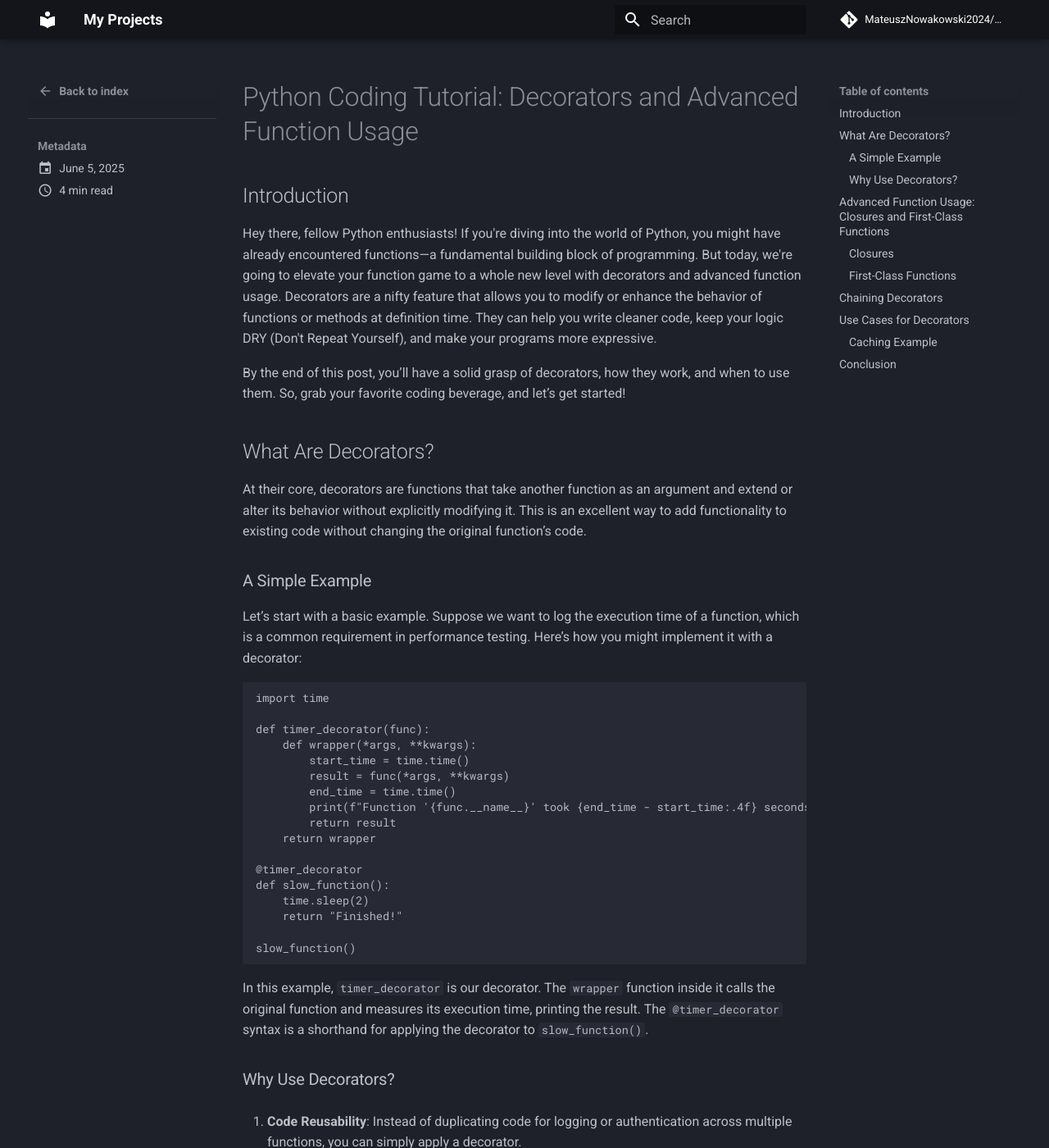
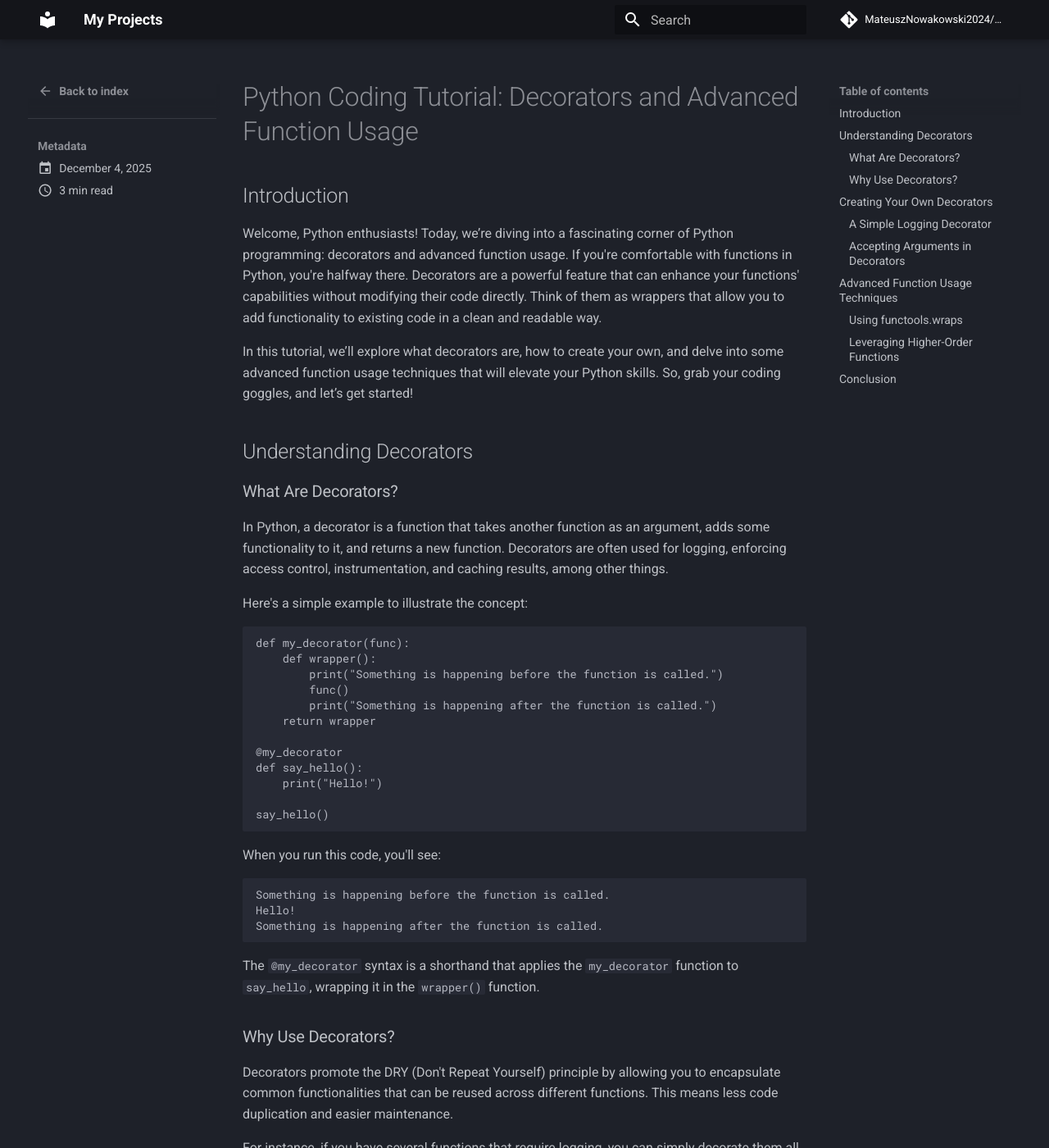
Before and after one commit to MateuszNowakowski2024/ds_ai_portfolio, an MkDocs documentation site: the page built from docs/blog/posts/python-coding-tutorial-decorators-and-advanced-function-usage.md, in a window 1280 px wide and 1400 px high. Shown: the whole window at 82% size. Built offline with MkDocs 1.6.1 and Material for MkDocs 9.7.7, drawn with Linux system fonts in a browser that asks for light colours; comment, search, counter and statistics services are not loaded; some of the changed text lies outside the part shown.

Commit message:
Automated blog post - 2025-12-04

````diff
--- a/docs/blog/posts/python-coding-tutorial-decorators-and-advanced-function-usage.md
+++ b/docs/blog/posts/python-coding-tutorial-decorators-and-advanced-function-usage.md
@@ -7,138 +7,146 @@ title: 'Python Coding Tutorial: Decorators and Advanced Function Usage'
 
 ## Introduction
 
-Hey there, fellow Python enthusiasts! If you're diving into the world of Python, you might have already encountered functions—a fundamental building block of programming. But today, we're going to elevate your function game to a whole new level with decorators and advanced function usage. Decorators are a nifty feature that allows you to modify or enhance the behavior of functions or methods at definition time. They can help you write cleaner code, keep your logic DRY (Don't Repeat Yourself), and make your programs more expressive.
+Welcome, Python enthusiasts! Today, we’re diving into a fascinating corner of Python programming: decorators and advanced function usage. If you're comfortable with functions in Python, you're halfway there. Decorators are a powerful feature that can enhance your functions' capabilities without modifying their code directly. Think of them as wrappers that allow you to add functionality to existing code in a clean and readable way.
 
 <!-- more -->
-By the end of this post, you’ll have a solid grasp of decorators, how they work, and when to use them. So, grab your favorite coding beverage, and let’s get started!
+In this tutorial, we’ll explore what decorators are, how to create your own, and delve into some advanced function usage techniques that will elevate your Python skills. So, grab your coding goggles, and let’s get started!
 
-## What Are Decorators?
+## Understanding Decorators
 
-At their core, decorators are functions that take another function as an argument and extend or alter its behavior without explicitly modifying it. This is an excellent way to add functionality to existing code without changing the original function’s code.
+### What Are Decorators?
 
-### A Simple Example
+In Python, a decorator is a function that takes another function as an argument, adds some functionality to it, and returns a new function. Decorators are often used for logging, enforcing access control, instrumentation, and caching results, among other things.
 
-Let’s start with a basic example. Suppose we want to log the execution time of a function, which is a common requirement in performance testing. Here’s how you might implement it with a decorator:
+Here's a simple example to illustrate the concept:
+
+```python
+def my_decorator(func):
+    def wrapper():
+        print("Something is happening before the function is called.")
+        func()
+        print("Something is happening after the function is called.")
+    return wrapper
+
+@my_decorator
+def say_hello():
+    print("Hello!")
+
+say_hello()
+```
+
+When you run this code, you'll see:
+
+```
+Something is happening before the function is called.
+Hello!
+Something is happening after the function is called.
+```
+
+The `@my_decorator` syntax is a shorthand that applies the `my_decorator` function to `say_hello`, wrapping it in the `wrapper()` function.
+
+### Why Use Decorators?
+
+Decorators promote the DRY (Don't Repeat Yourself) principle by allowing you to encapsulate common functionalities that can be reused across different functions. This means less code duplication and easier maintenance.
+
+For instance, if you have several functions that require logging, you can simply decorate them all with a logging decorator instead of adding logging code to each function individually.
+
+## Creating Your Own Decorators
+
+### A Simple Logging Decorator
+
+Let’s create a decorator that logs the execution time of a function. This can be particularly useful for performance monitoring.
 
 ```python
 import time
 
-def timer_decorator(func):
+def log_execution_time(func):
     def wrapper(*args, **kwargs):
         start_time = time.time()
         result = func(*args, **kwargs)
         end_time = time.time()
-        print(f"Function '{func.__name__}' took {end_time - start_time:.4f} seconds to execute.")
+        execution_time = end_time - start_time
+        print(f"{func.__name__} executed in {execution_time:.4f} seconds")
         return result
     return wrapper
 
-@timer_decorator
-def slow_function():
-    time.sleep(2)
-    return "Finished!"
+@log_execution_time
+def example_function(n):
+    time.sleep(n)
 
-slow_function()
+example_function(2)
 ```
 
-In this example, `timer_decorator` is our decorator. The `wrapper` function inside it calls the original function and measures its execution time, printing the result. The `@timer_decorator` syntax is a shorthand for applying the decorator to `slow_function()`.
+When you run this code, it will log how long `example_function` takes to execute. This is a practical example of how decorators can be used to enhance functionality without cluttering your core logic.
 
-### Why Use Decorators?
+### Accepting Arguments in Decorators
 
-1. **Code Reusability**: Instead of duplicating code for logging or authentication across multiple functions, you can simply apply a decorator.
-
-2. **Separation of Concerns**: Keeping your core logic clean while handling cross-cutting concerns (like logging or access control) separately.
-
-3. **Enhanced Readability**: By abstracting behavior into decorators, your code becomes cleaner and easier to understand.
-
-## Advanced Function Usage: Closures and First-Class Functions
-
-To fully appreciate decorators, it helps to understand closures and first-class functions in Python.
-
-### Closures
-
-A closure is a nested function that remembers the values of its enclosing scope even after the outer function has finished executing. Here’s a simple example:
+Sometimes, you may want your decorators to accept arguments. This requires an extra level of nesting. Here’s how you can create a decorator that accepts parameters:
 
 ```python
-def outer_function(msg):
-    def inner_function():
-        print(msg)
-    return inner_function
+def repeat(num_times):
+    def decorator_repeat(func):
+        def wrapper(*args, **kwargs):
+            for _ in range(num_times):
+                func(*args, **kwargs)
+        return wrapper
+    return decorator_repeat
 
-greet = outer_function("Hello, World!")
-greet()  # Outputs: Hello, World!
+@repeat(num_times=3)
+def greet(name):
+    print(f"Hello, {name}!")
+
+greet("Alice")
 ```
 
-In this case, `inner_function` is a closure that captures the variable `msg` from `outer_function`.
+In this example, the `greet` function will be called three times, thanks to our `repeat` decorator.
 
-### First-Class Functions
+## Advanced Function Usage Techniques
 
-In Python, functions are first-class citizens, meaning they can be passed around as arguments, returned from other functions, and assigned to variables. This trait allows for powerful functional programming techniques, such as map, filter, and reduce. Here’s a quick rundown:
+### Using `functools.wraps`
+
+When you create a decorator, the metadata of the original function (like its name and docstring) is lost. To preserve this, you can use `functools.wraps`:
 
 ```python
-def square(x):
-    return x * x
+from functools import wraps
 
-numbers = [1, 2, 3, 4, 5]
-squared_numbers = list(map(square, numbers))
-print(squared_numbers)  # Outputs: [1, 4, 9, 16, 25]
+def my_decorator(func):
+    @wraps(func)
+    def wrapper(*args, **kwargs):
+        print("Before the function call")
+        return func(*args, **kwargs)
+    return wrapper
 ```
 
-## Chaining Decorators
+### Leveraging Higher-Order Functions
 
-One of the powerful features of decorators is the ability to stack them. You can apply multiple decorators to a single function, enhancing its functionality in layers. For example:
+Functions in Python are first-class citizens, meaning you can pass them as arguments, return them from other functions, and assign them to variables. This property allows for some creative programming patterns.
+
+Consider a scenario where you want to develop a simple calculator:
 
 ```python
-def uppercase_decorator(func):
-    def wrapper(*args, **kwargs):
-        return func(*args, **kwargs).upper()
-    return wrapper
+def calculator(operator):
+    def add(x, y):
+        return x + y
 
-@uppercase_decorator
-@timer_decorator
-def greet(name):
-    time.sleep(1)
-    return f"Hello, {name}!"
+    def subtract(x, y):
+        return x - y
 
-print(greet("Alice"))  # Outputs: Function 'greet' took 1.000x seconds to execute. 'HELLO, ALICE!'
+    if operator == "add":
+        return add
+    elif operator == "subtract":
+        return subtract
+
+add_func = calculator("add")
+print(add_func(5, 3))  # Output: 8
 ```
 
-In this case, `greet` is first processed by `timer_decorator`, and then by `uppercase_decorator`.
-
-## Use Cases for Decorators
-
-Now that you have a basic understanding, let's look at some practical use cases:
-
-1. **Logging**: As shown in our initial example, decorators can log function calls or errors without cluttering the function's core logic.
-
-2. **Access Control**: You can create decorators that restrict access to certain functions based on user roles or permissions.
-
-3. **Caching**: By creating a caching decorator, you can store the results of expensive function calls and return the cached result when the same inputs occur again.
-
-### Caching Example
-
-```python
-def cache_decorator(func):
-    cache = {}
-
-    def wrapper(*args):
-        if args in cache:
-            return cache[args]
-        result = func(*args)
-        cache[args] = result
-        return result
-    return wrapper
-
-@cache_decorator
-def fibonacci(n):
-    if n <= 1:
-        return n
-    return fibonacci(n-1) + fibonacci(n-2)
-
-print(fibonacci(10))  # Outputs: 55
-```
+Here, `calculator` returns different functions based on the input operator, showcasing the flexibility of higher-order functions.
 
 ## Conclusion
 
-And there you have it! We've explored the fascinating world of decorators and advanced function usage in Python. From understanding the fundamentals of decorators to applying them in various practical scenarios, you now have the tools to write cleaner, more efficient code. Whether for logging, access control, or caching, decorators can enhance your coding experience.
+Decorators and advanced function usage in Python are not just nifty tricks; they are powerful tools that can significantly improve your code's structure and readability. By understanding and utilizing decorators, you can write cleaner, more maintainable code that adheres to the DRY principle. Moreover, mastering advanced function techniques will open up new avenues of programming creativity.
 
-As you continue your Python journey, don’t hesitate to experiment with your own decorators. The ability to modify function behavior dynamically opens up a world of possibilities. Happy coding, and until next time, keep pushing those Python boundaries!
+Whether you’re using decorators for logging, enforcing access control, or even for simple tasks like repetition, the power is in your hands. As you practice implementing these concepts, you’ll find that they can have a profound impact on your coding style and efficiency.
+
+So, go ahead and experiment with decorators and advanced functions in your projects. Who knows? You might just discover a new favorite programming pattern that enhances your workflow! Happy coding!
````
Also changed, not shown: other parts of docs/blog/posts/python-coding-tutorial-decorators-and-advanced-function-usage.md (+1 -1 lines).
